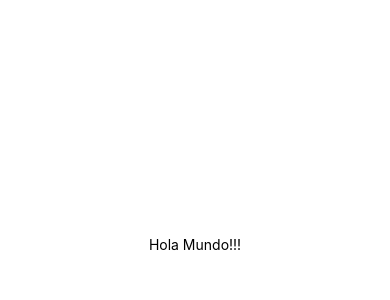
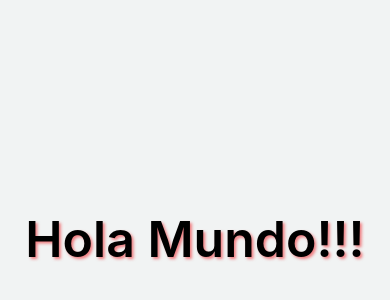
Before and after one commit to SandyMarissaGs/Fundamentos_Expo-, a React Native app: screen / in a window 390 px wide. Shown: the part 178-478 px from the top of the page. Built offline with nearby package versions, Linux system fonts and the light colour scheme.

Commit message:
Agregando estilos al titulo Hola Mundo

```diff
--- a/App.js
+++ b/App.js
@@ -1,10 +1,10 @@
-import { StatusBar } from 'expo-status-bar';
-import { StyleSheet, Text, View } from 'react-native';
+import { StatusBar } from "expo-status-bar";
+import { StyleSheet, Text, View } from "react-native";
 
 export default function App() {
   return (
     <View style={styles.container}>
-      <Text>Hola Mundo!!!</Text>
+      <Text style={styles.holamundo}>Hola Mundo!!!</Text>
       <StatusBar style="auto" />
     </View>
   );
@@ -13,8 +13,16 @@ export default function App() {
 const styles = StyleSheet.create({
   container: {
     flex: 1,
-    backgroundColor: '#fff',
-    alignItems: 'center',
-    justifyContent: 'center',
+    backgroundColor: "#f1f3f3ff",
+    alignItems: "center",
+    justifyContent: "center",
+  },
+  holamundo: {
+    fontSize: 50,
+    fontWeight: "600", // grosor de la letra
+    textShadowColor: "rgba(239, 11, 18, 0.5)", // color de la sombra/borde
+    textShadowOffset: { width: 2, height: 2 }, // dirección de la sombra
+    textShadowRadius: 3, // difuminado de la sombra
+    marginBottom: 10, // separación inferior
   },
 });
```
